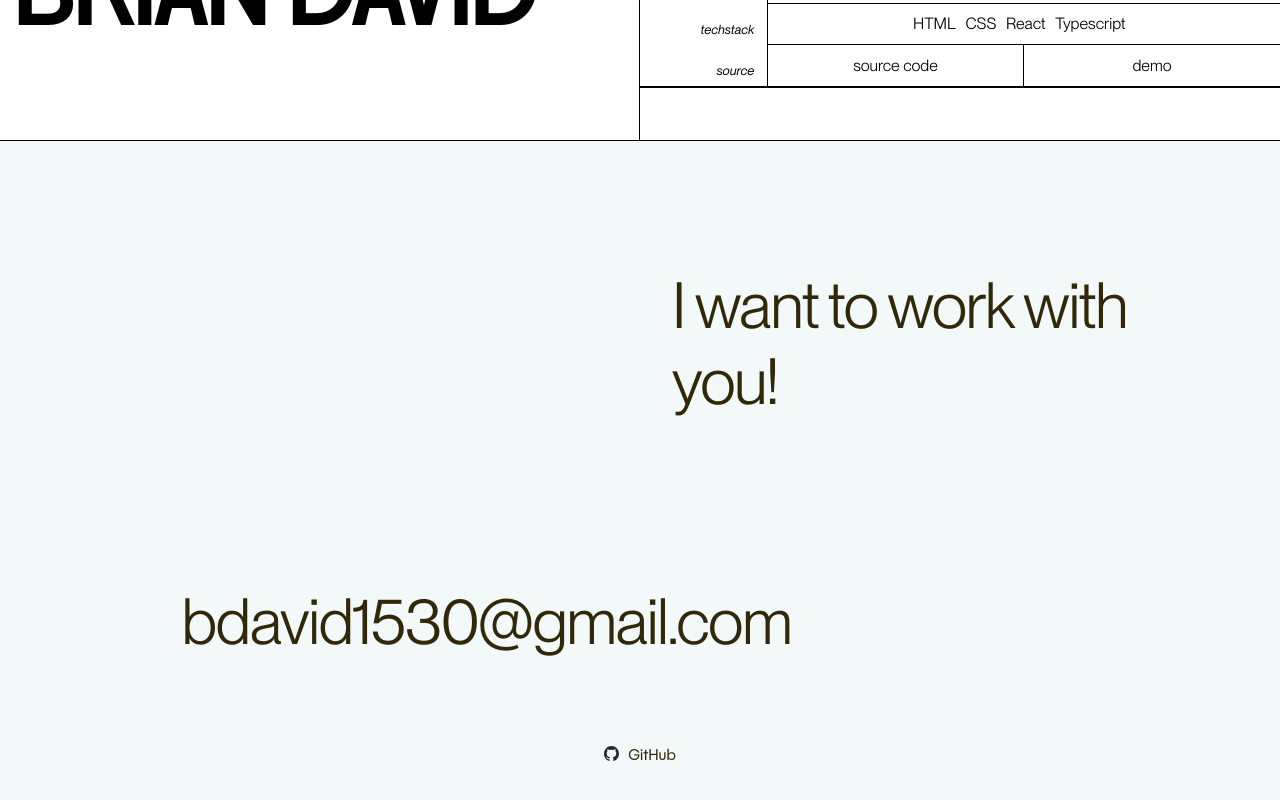
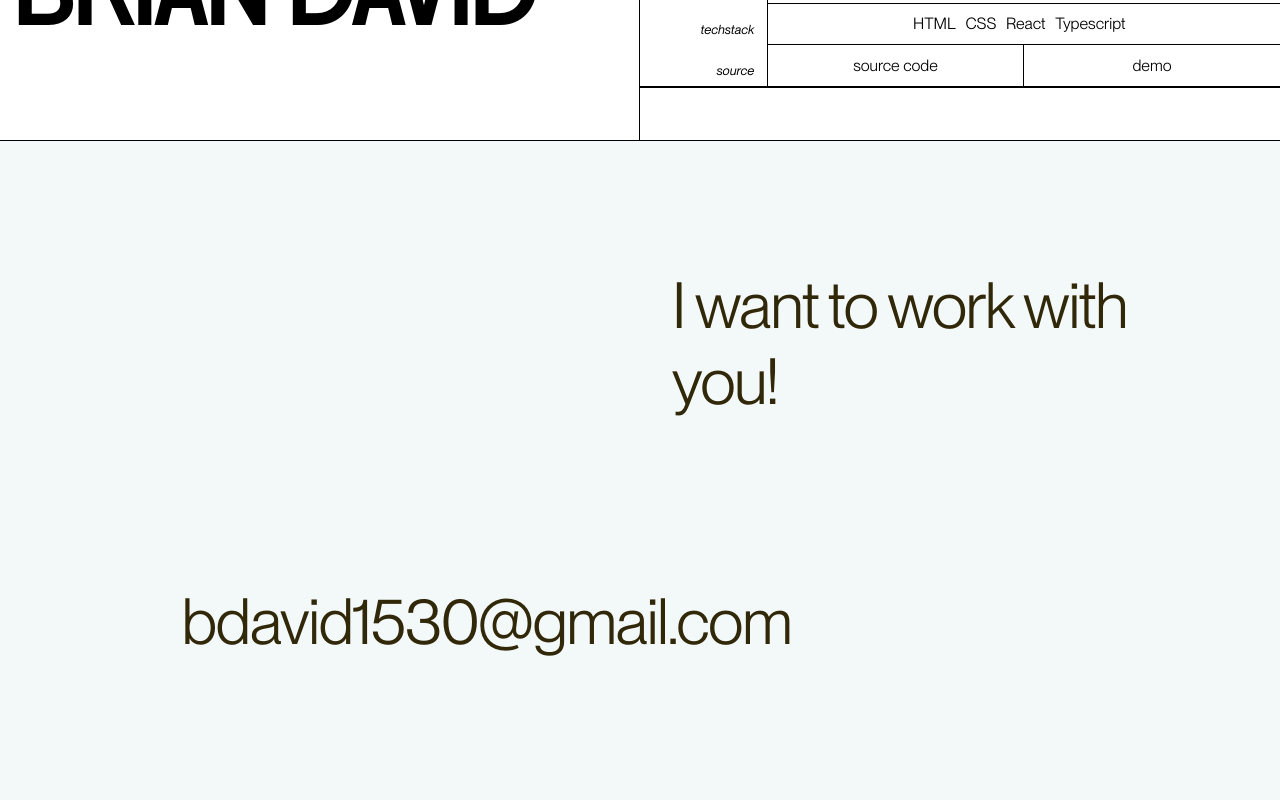
Before and after one commit to brian-david4/brian-portfolio-website, a React (Vite) app in the folder portfolio-website/: page / in a window 1280 px wide. Shown: the part 660-1460 px from the top of the page. Built offline with nearby package versions, Linux system fonts and the light colour scheme; a web font is replaced by a local one.

Commit message:
remove contact footer from HomeFooter

```diff
--- a/portfolio-website/src/components/HomeFooter/HomeFooter.tsx
+++ b/portfolio-website/src/components/HomeFooter/HomeFooter.tsx
@@ -2,7 +2,6 @@ import ContactMouseEffect from "../ContactMouseEffect/ContactMouseEffect";
 import styles from "./hmFt.module.css";
 import { motion } from "framer-motion";
 import { wordEnter } from "./contactAnims";
-import HomeFooterFooter from "../HomeFooterFooter/HomeFooterFooter";
 
 interface HomeFooterProps {
   handleMouseEnter: () => void;
@@ -58,7 +57,6 @@ const HomeFooter = ({
           </motion.a>
         </div>
       </div>
-      <HomeFooterFooter />
     </footer>
   );
 };
```
